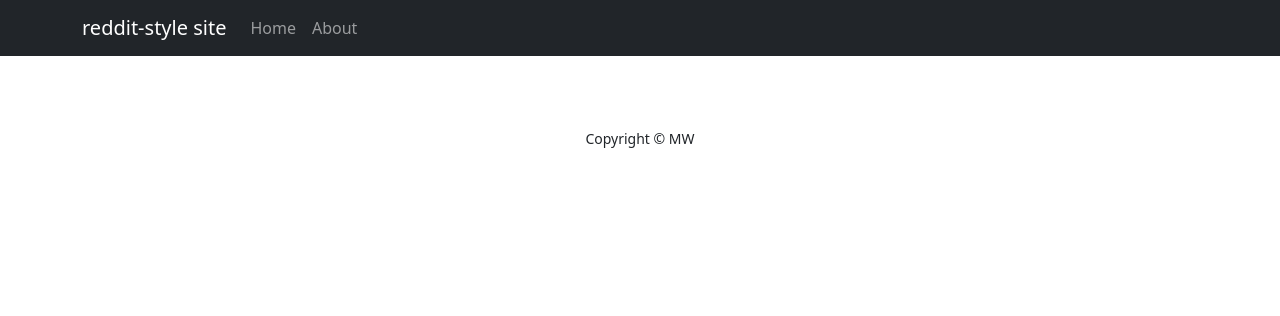
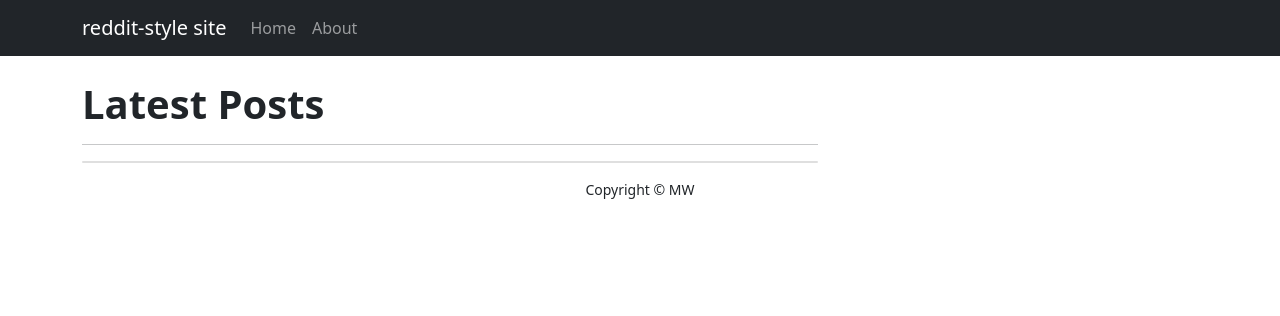
Before and after one commit to MaxBWiseman/Project-4---Code-Institute, a Django app: page / in a window 1280 px wide. Shown: the top 316 px of the page. Run offline with Django 5.2, Linux system fonts and the light colour scheme; data that the repository does not hold is empty.

```diff
--- a/post_hub/templates/post_hub/index.html
+++ b/post_hub/templates/post_hub/index.html
@@ -3,19 +3,15 @@
 {% block content %}
 
 <!-- index.html content starts here -->
-<div class="container-fluid">
-    <div class="row mt-4">
-
-        <!-- Blog Entries Column -->
-        <div class="col-12 mt-5">
-            <div class="row d-flex justify-content-center">
+<div class="container mt-4">
+    <div class="row">
+        <div class="col-lg-8">
+            <h1 class="fw-bolder">Latest Posts</h1>
+            <hr>
+            <div class="card mb-3">
                 {% for post in post_list %}
-                <!--A for loop needs something to iterate over. In this case, the post_list object.
- This object is passed into the template by the generic ListView, and contains the
-  contents of the queryset that we defined earlier inside views.py-->
-                <div class="col-md-4 post-card">
+                <div class="col-md-4 col-lg-12">
                     <div class="card">
-                        <div class="card-body">
                             <div class="image-container">
                                 {% if "placeholder" in post.banner_image.url %}
                                 <img class="post-picture" src="{% static 'images/default.jpg' %}"
```
